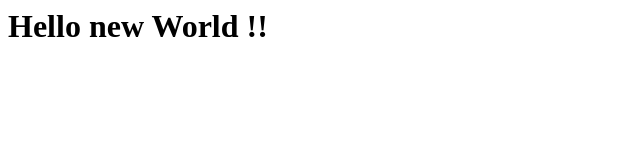
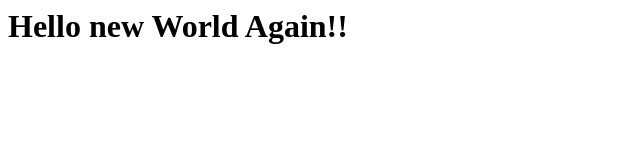
Before and after one commit to sindhura-kaparthi/g-page-test, a plain HTML site: page index.html in a window 1280 px wide. Shown: the whole page, without its empty margins (0-640 px from the left). Drawn offline with Linux system fonts and the light colour scheme.

Commit message:
Update index.html

```diff
--- a/index.html
+++ b/index.html
@@ -3,6 +3,6 @@
         <title>static page</title>
     </head>
     <body>
-        <h1>Hello new World !!</h1>
+        <h1>Hello new World Again!!</h1>
     </body>
 </html>
```
